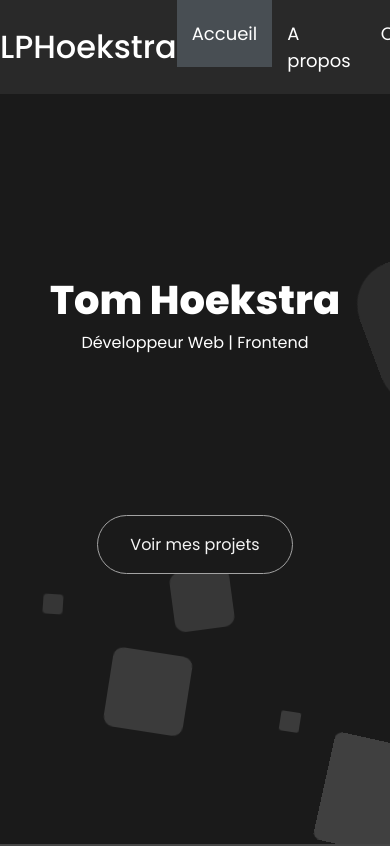
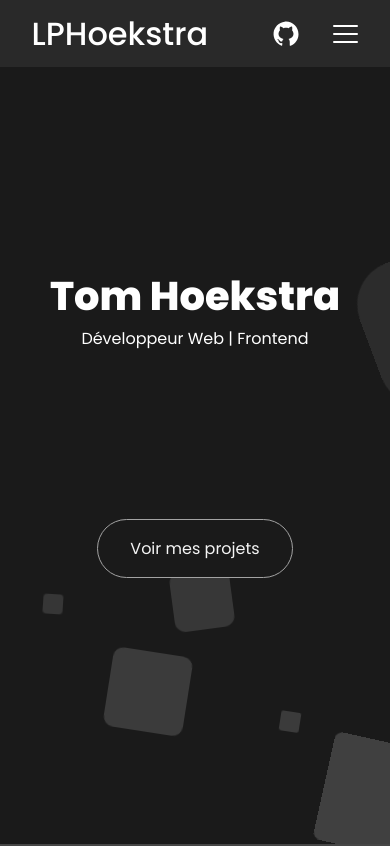
Before and after one commit to LPHoekstra/lph-portfolio, a React (Vite) app: page / in a window 390 px wide. Shown: the top 846 px of the page. Built offline with nearby package versions, Linux system fonts and the light colour scheme.

Commit message:
header responsive for small screen

```diff
--- a/src/layout/Header/index.jsx
+++ b/src/layout/Header/index.jsx
@@ -33,6 +33,7 @@ const headerList = [
 
 function Header() {
     const [activeSection, setActiveSection] = useState(null)
+    const [navBarIsOpen, setNavBarIsOpen] = useState(false)
 
     // to get the current section on the screen
     useEffect(() => {
@@ -57,10 +58,10 @@ function Header() {
     return (
         <header className={m.header}>
             <span className={m.header__title}>LPHoekstra</span>
-            <nav className={m.navBar}>
-                <ul>
+            <nav className={`${m.navBar} ${navBarIsOpen ? m.navBar_active : ""}`} onMouseDown={() => setNavBarIsOpen(false)}>
+                <ul className={`${m.navBar__list} ${navBarIsOpen ? m.navBar__test : ""}`} onMouseDown={(e) => e.stopPropagation()}>
                     {headerList.map((element) => (
-                        <li key={element.content}>
+                        <li key={element.content} onMouseDown={(e) => e.stopPropagation()}>
                             <a href={element.link}
                                 target={element.target}
                                 className={`
@@ -75,10 +76,16 @@ function Header() {
                     ))}
                 </ul>
             </nav>
-            <div>
-                <a href="https://github.com/LPHoekstra" target="_blank">
-                    <img src={githubIcon} alt="github of Tom Hoekstra" className={m.externalLink__img} />
+            <div className={m.linkContainer}>
+                <a href="https://github.com/LPHoekstra" target="_blank" className={m.linkContainer__link}>
+                    <img src={githubIcon} alt="Github de Tom Hoekstra" className={m.linkContainer__img} />
                 </a>
+                <div className={m.openNavBarBtn} onClick={() => setNavBarIsOpen(true)}>
+                    <button className={m.openNavBarBtn__srOnly}>Ouvrir barre de navigation</button>
+                    <span className={m.openNavBarBtn__bar}></span>
+                    <span className={m.openNavBarBtn__bar}></span>
+                    <span className={m.openNavBarBtn__bar}></span>
+                </div>
             </div>
         </header>
     )
--- a/src/layout/Header/index.module.scss
+++ b/src/layout/Header/index.module.scss
@@ -1,7 +1,17 @@
 @use "./../../styles/variables.scss" as *;
 @use "./../../styles/placeholder.scss" as *;
+@use "./../../styles/mixins.scss" as *;
 
 $background-color: #313131;
+
+@keyframes navbar-small-screen {
+    from {
+        transform: translateX(-30vw);
+    }
+    to {
+        transform: translateX(0);
+    }
+}
 
 .header {
     display: flex;
@@ -11,6 +21,7 @@ $background-color: #313131;
     width: 100%;
     top: 0;
     z-index: 1000;
+    min-height: 4.188em;
 
     &__title {
         font-size: 2em;
@@ -19,18 +30,49 @@ $background-color: #313131;
 
     &::after {
         @extend %pseudo-elements-absolute;
-        background-color: $background-color;
+        background-color: rgba($color: $background-color, $alpha: 0.7);
         z-index: -1;
-        opacity: 0.7;
     }
 }
 
 .navBar {
-    ul {
+    @include small-screen {
+        display: none;
+    }
+
+    &_active {
+        position: fixed;
+        top: 0;
+        left: 0;
+        width: 100%;
+        height: 100%;
+        display: block;
+    }
+
+    &__list {
         display: flex;
         padding: 0;
         list-style-type: none;
+
+        @include small-screen {
+            position: relative;
+            flex-direction: column;
+            height: 100%;
+            width: 30vw;
+            animation: forwards navbar-small-screen 300ms;
+
+            &::after {
+                content: "";
+                position: absolute;
+                top: 0;
+                left: 0;
+                width: 100%;
+                height: 100%;
+                background-color: rgba($color: $background-color, $alpha: 0.7);
+            }
+        }
     }
+
 
     &__link {
         display: inline-block;
@@ -40,6 +82,11 @@ $background-color: #313131;
         color: $main-text-color;
         position: relative;
         z-index: 1;
+
+        @include small-screen {
+            box-sizing: border-box;
+            width: 100%;
+        }
 
         &::after {
             @extend %pseudo-elements-absolute;
@@ -64,12 +111,23 @@ $background-color: #313131;
     }
 }
 
-.externalLink {
-    &__img {
+.linkContainer {
+    display: flex;
+    gap: 1em;
+
+    &__link {
         // margin right to center the navbar. temporary solution??
         margin-right: 7vw;
         width: 30px;
         height: 30px;
+
+        @media (max-width: 1100px) {
+            margin-right: 0;
+        }
+
+    }
+
+    &__img {
         transition: opacity 200ms ease-in-out;
 
         &:hover {
@@ -77,3 +135,25 @@ $background-color: #313131;
         }
     }
 }
+
+.openNavBarBtn {
+    display: none;
+    margin-left: 1em;
+
+    @include small-screen {
+        display: block;
+    }
+
+    &__srOnly {
+        @extend %sr-only
+    }
+
+    &__bar {
+        display: block;
+        width: 25px;
+        height: 2px;
+        background-color: white;
+        margin-top: 6px;
+        border-radius: 2px;
+    }
+}
--- a/src/pages/home/index.module.scss
+++ b/src/pages/home/index.module.scss
@@ -22,7 +22,7 @@
 
     &__btn {
         max-width: max-content;
-        margin-top: 10em;
+        margin-top: 20vh;
         @include button
     }
 }
--- a/src/styles/mixins.scss
+++ b/src/styles/mixins.scss
@@ -3,8 +3,8 @@
 
 $btn-border-radius: 50px;
 
-@mixin smallScreen() {
-    @media (min-width: 900px) {
+@mixin small-screen() {
+    @media (max-width: 900px) {
         @content;
     }
 }
```
